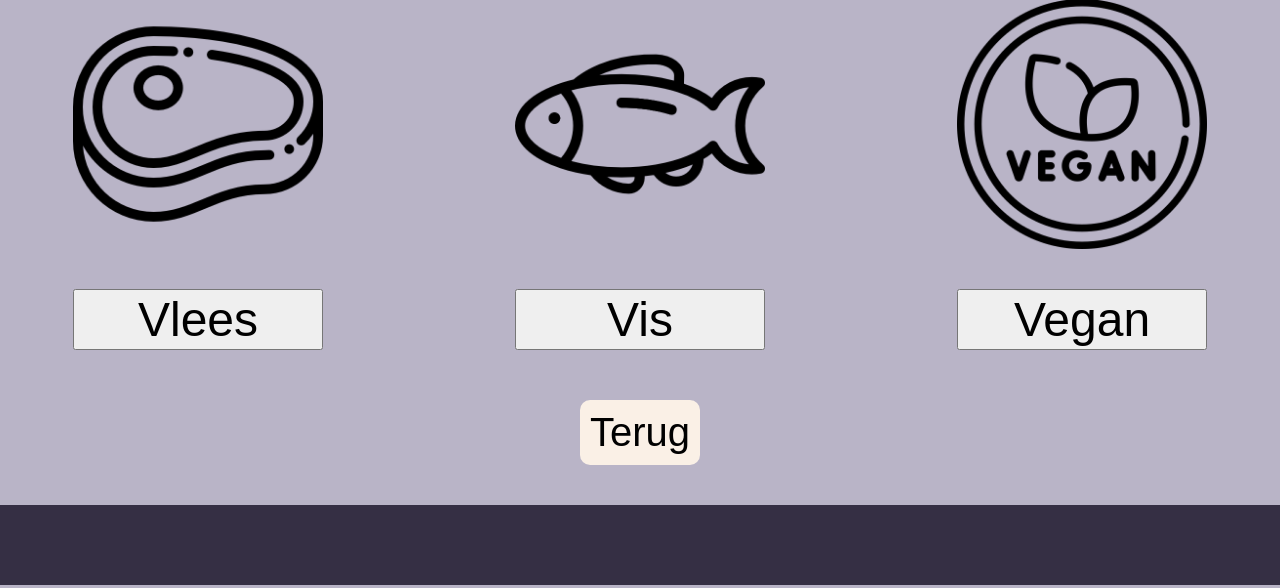
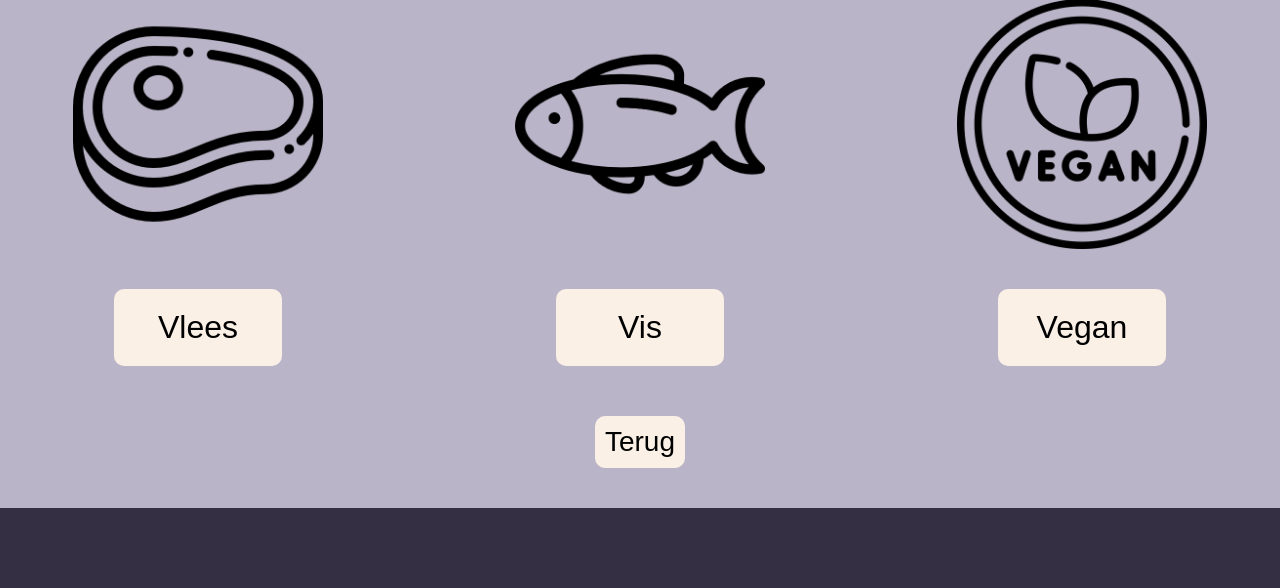
Before and after one commit to ThijsKraaijenbos/EatSimple, a PHP site: page /eten.html in a window 1280 px wide. Shown: the part 296-884 px from the top of the page. Run offline with PHP 8.4, Linux system fonts and the light colour scheme.

Commit message:
bezig met javascript. Eet buttons aangepast

```diff
--- a/css/index.css
+++ b/css/index.css
@@ -18,14 +18,14 @@ header {
     text-decoration: none;
     padding: 10px;
     border-radius: 10px;
-    font-size: 2.5rem;
+    font-size: 1.75rem;
     transition: 300ms ease-in-out;
-
 
 }
 
 #general-back-button:hover {
     background-color: #d2d2d2;
+    transform: scale(1.15);
     filter: drop-shadow(-2px 5px 1px black);
 }
 
@@ -133,9 +133,22 @@ article img {
     height: auto;
 }
 
-article button {
-    font-size: 3rem;
-    width: 100%;
+.eten-button{
+    background-color: #FAF0E6;
+    color: #000000;
+    text-decoration: none;
+    width:10vw;
+    padding:20px;
+    text-align: center;
+    border-radius: 10px;
+    font-size:2rem;
+    transition: 300ms ease-in-out;
+
+}
+.eten-button:hover{
+    background-color: #d2d2d2;
+    filter: drop-shadow(2px 5px 1px black);
+    transform: scale(1.20);
 }
 
 /* drinken.html start hier */
--- a/eten.html
+++ b/eten.html
@@ -6,6 +6,7 @@
           content="width=device-width, user-scalable=no, initial-scale=1.0, maximum-scale=1.0, minimum-scale=1.0">
     <meta http-equiv="X-UA-Compatible" content="ie=edge">
     <link rel="stylesheet" href="css/index.css">
+    <script defer src="js/eten.js"></script>
     <title>Eten</title>
 </head>
 
@@ -18,15 +19,15 @@
     <div id="container-eten">
         <article>
             <img src="img/food_img/meat.png" alt="">
-            <button>Vlees</button>
+            <a class="eten-button" id="vlees">Vlees</a> <!-- voeg class of id toe en haal dat op met java. Voeg een eventlister toe  -->
         </article>
         <article>
             <img src="img/food_img/fish.png" alt="">
-            <button>Vis</button>
+            <a class="eten-button">Vis</a> <!-- voeg class of id toe en haal dat op met java. Voeg een eventlister toe  -->
         </article>
         <article>
             <img src="img/food_img/vegan.png" alt="">
-            <button>Vegan</button>
+            <a class="eten-button">Vegan</a> <!-- voeg class of id toe en haal dat op met java. Voeg een eventlister toe  -->
         </article>
     </div>
         <a href="types.html" id="general-back-button"> Terug </a>
--- a/js/eten.js
+++ b/js/eten.js
@@ -4,3 +4,9 @@ window.addEventListener("load", () => init())
 const init = () => {
     console.log("Alle elementen zijn geladen")
 }
+
+// maak een functie waar je de producten ophaalt van het anchor tag die je hebt gedrukt
+
+const showProducts = () => {
+    const productButton = document.getElementById("")
+}
```
